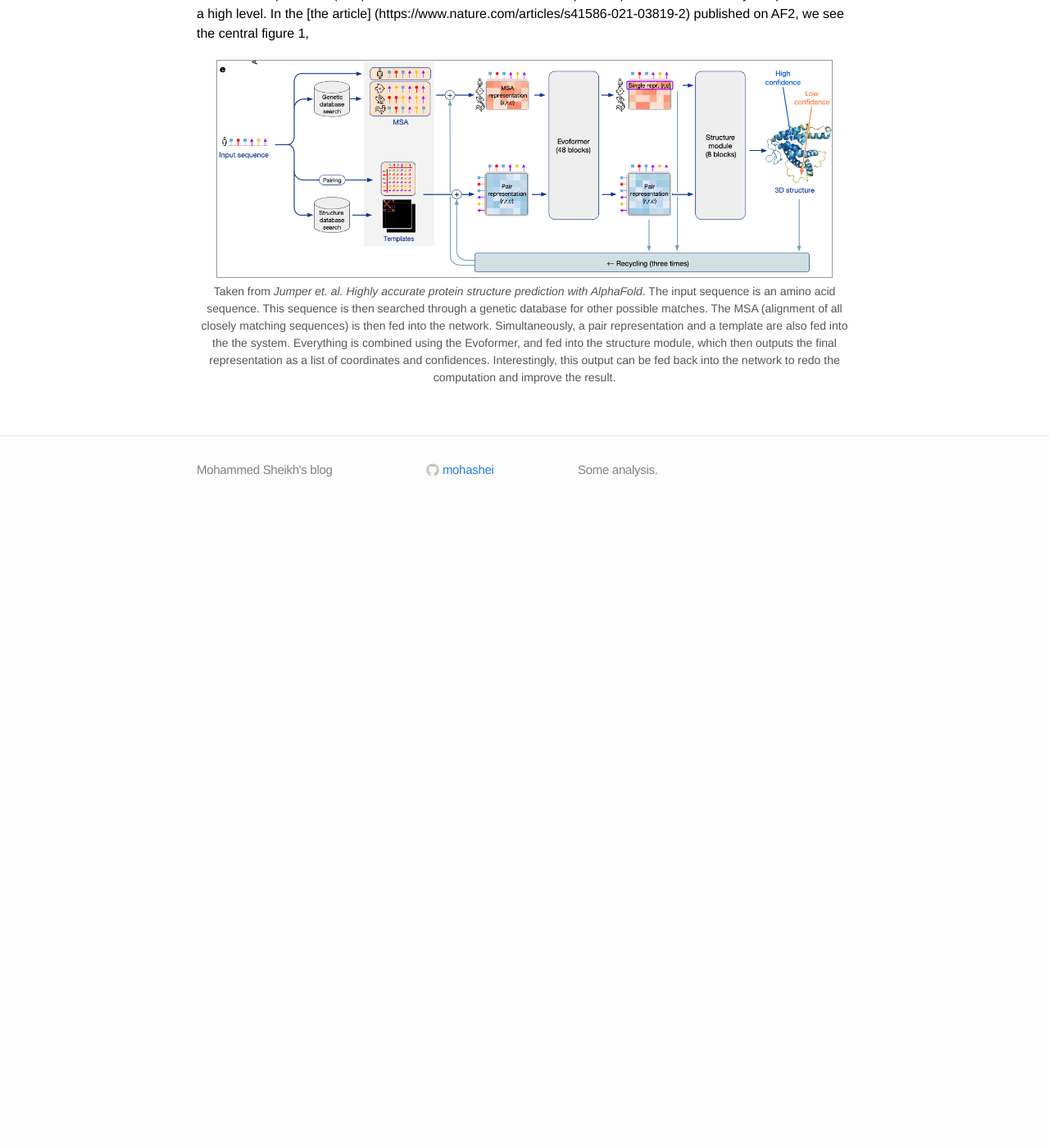
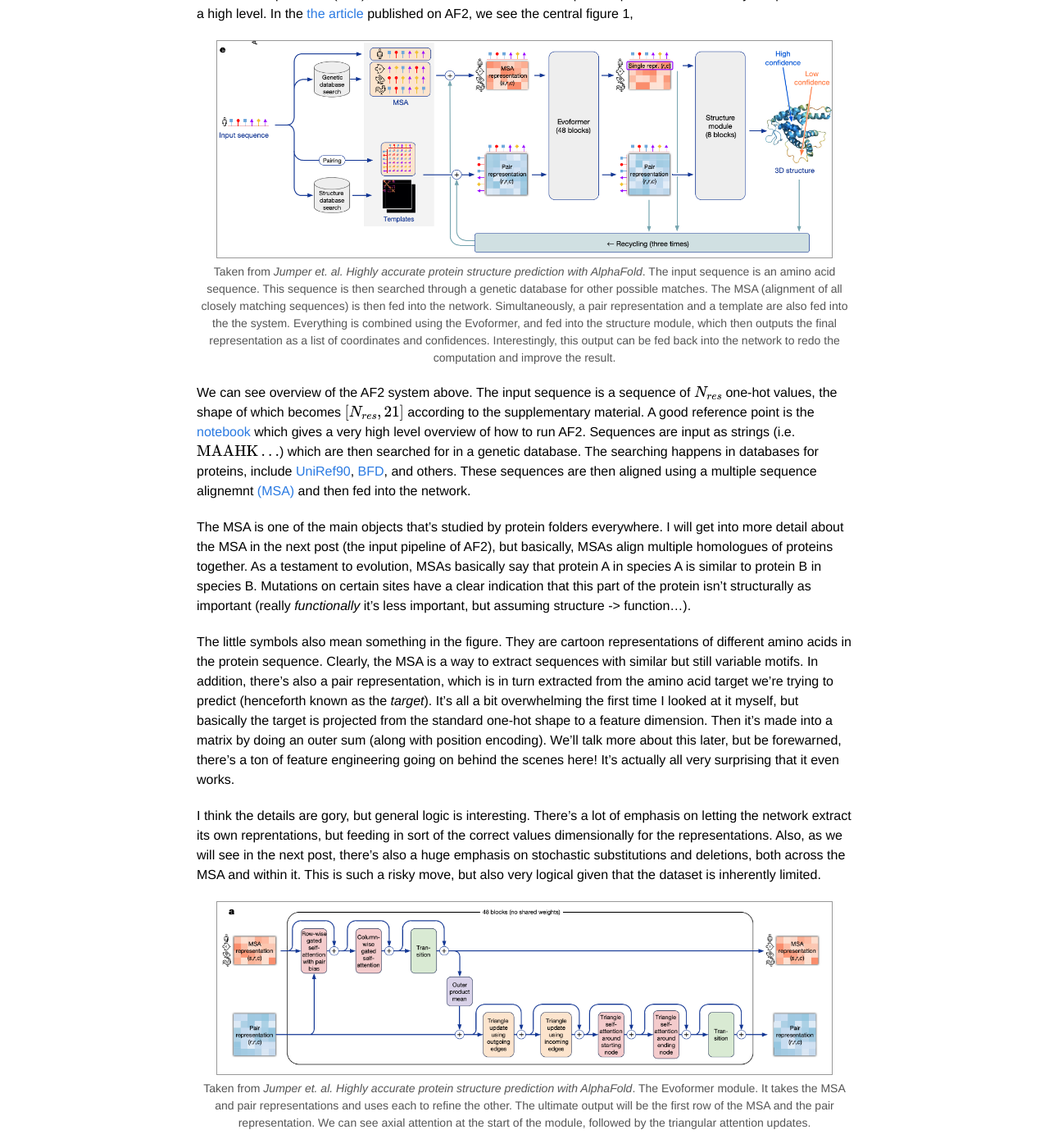
Before and after one commit to mohashei/mohashei.github.io, a Jekyll site: the page built from _posts/2021-12-23-alphafold-2-overview.markdown, in a window 1280 px wide and 1400 px high, scrolled down 296 px. Shown: the whole window at 82% size. Built offline with Jekyll 4.4.1, drawn with Linux system fonts in a browser that asks for light colours; formulas are drawn with MathJax 3; before the commit the page ends 926 px from its top, so only the background shows below that; some of the changed text lies outside the part shown.

Commit message:
Updates to overview post

```diff
--- a/_posts/2021-12-23-alphafold-2-overview.markdown
+++ b/_posts/2021-12-23-alphafold-2-overview.markdown
@@ -9,7 +9,7 @@ mathjax: true
 
 <h3>A Bird's-Eye View</h3>
 
-Any complex ML pipeline needs both global and local understanding to really get a feel for what's going on. In the case of Alphafold 2 (AF2), we need to understand what the inputs/outputs are and how they are processed at a high level. In the [the article] (https://www.nature.com/articles/s41586-021-03819-2) published on AF2, we see the central figure 1,
+Any complex ML pipeline needs both global and local understanding to really get a feel for what's going on. In the case of Alphafold 2 (AF2), we need to understand what the inputs/outputs are and how they are processed at a high level. In the [the article](https://www.nature.com/articles/s41586-021-03819-2) published on AF2, we see the central figure 1,
 
 <div class="imgcap">
 <img src="/assets/alphafold_overview.png"
@@ -19,3 +19,24 @@ Any complex ML pipeline needs both global and local understanding to really get
   Taken from <em>Jumper et. al. Highly accurate protein structure prediction with AlphaFold</em>. The input sequence is an amino acid sequence. This sequence is then searched through a genetic database for other possible matches. The MSA (alignment of all closely matching sequences) is then fed into the network. Simultaneously, a pair representation and a template are also fed into the the system. Everything is combined using the Evoformer, and fed into the structure module, which then outputs the final representation as a list of coordinates and confidences. Interestingly, this output can be fed back into the network to redo the computation and improve the result.
 </div>
 </div>
+
+We can see overview of the AF2 system above. The input sequence is a sequence of \\(N_{res}\\) one-hot values, the shape of which becomes \\([N_{res}, 21]\\) according to the supplementary material. A good reference point is the [notebook](https://colab.research.google.com/github/deepmind/alphafold/blob/main/notebooks/AlphaFold.ipynb) which gives a very high level overview of how to run AF2. Sequences are input as strings (i.e. \\(\text{MAAHK}\ldots\\)) which are then searched for in a genetic database. The searching happens in databases for proteins, include [UniRef90](https://www.uniprot.org/help/uniref), [BFD](https://bfd.mmseqs.com/), and others. These sequences are then aligned using a multiple sequence alignemnt [(MSA)](https://en.wikipedia.org/wiki/Multiple_sequence_alignment) and then fed into the network.
+
+The MSA is one of the main objects that's studied by protein folders everywhere. I will get into more detail about the MSA in the next post (the input pipeline of AF2), but basically, MSAs align multiple homologues of proteins together. As a testament to evolution, MSAs basically say that protein A in species A is similar to protein B in species B. Mutations on certain sites have a clear indication that this part of the protein isn't structurally as important (really _functionally_ it's less important, but assuming structure -> function...).
+
+The little symbols also mean something in the figure. They are cartoon representations of different amino acids in the protein sequence. Clearly, the MSA is a way to extract sequences with similar but still variable motifs. In addition, there's also a pair representation, which is in turn extracted from the amino acid target we're trying to predict (henceforth known as the _target_). It's all a bit overwhelming the first time I looked at it myself, but basically the target is projected from the standard one-hot shape to a feature dimension. Then it's made into a matrix by doing an outer sum (along with position encoding). We'll talk more about this later, but be forewarned, there's a ton of feature engineering going on behind the scenes here! It's actually all very surprising that it even works.
+
+I think the details are gory, but general logic is interesting. There's a lot of emphasis on letting the network extract its own reprentations, but feeding in sort of the correct values dimensionally for the representations. Also, as we will see in the next post, there's also a huge emphasis on stochastic substitutions and deletions, both across the MSA and within it. This is such a risky move, but also very logical given that the dataset is inherently limited.
+
+<div class="imgcap">
+<img src="/assets/evoformer.png"
+     width="750"
+     height="auto">
+<div class="thecap">
+  Taken from <em>Jumper et. al. Highly accurate protein structure prediction with AlphaFold</em>. The Evoformer module. It takes the MSA and pair representations and uses each to refine the other. The ultimate output will be the first row of the MSA and the pair representation. We can see axial attention at the start of the module, followed by the triangular attention updates.
+</div>
+</div>
+
+Ignoring the big block that says recycling at the bottom, we can then move on to the Evoformer, the second part AF2. The Evoformer pipeline is just a set of attention modules that mix and match both the MSA representation and the pair representation. It's actually not incredibly complicated, even though it looks so at first. And it's interesting to see how it interplays between the MSA/pair reps, essentially use one to refine the other until the final output 48 blocks later.
+
+I think Mo Alquraishi had a great blog [post](https://moalquraishi.wordpress.com/2021/07/25/the-alphafold2-method-paper-a-fount-of-good-ideas/) that really went into some detail about the logic behind this part of the network. In particular, he mentioned the interesting back and forth of the MSA and pair reps, and how the Evoformer and structure module (SM) interact at the end.
```
Also changed, not shown: assets/evoformer.png (added), assets/inference_input_diagram.png (added).
